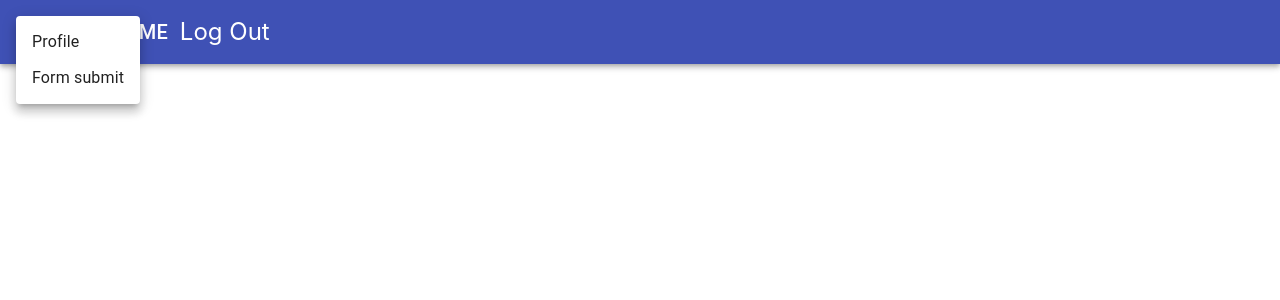
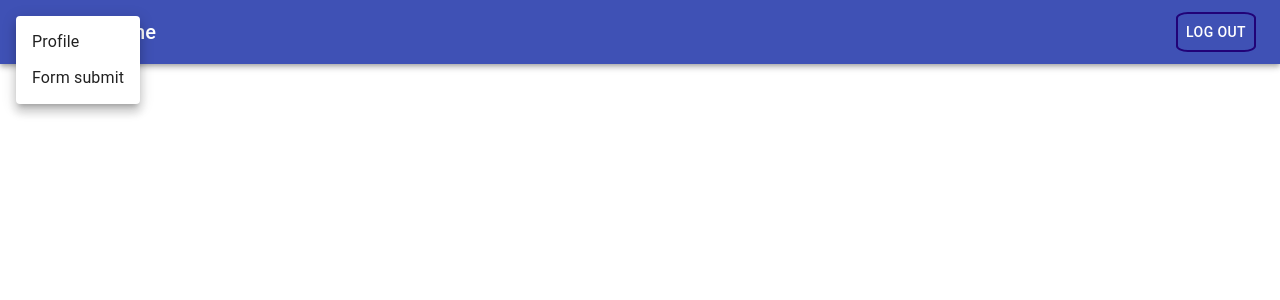
Before and after one commit to 200427-Revature-Training/ken_renelt_p1, a React (Create React App) app in the folder ken_renelt_p1/: page / in a window 1280 px wide. Both pictures are taken after a click on the button "account of current user". Shown: the top 300 px of the page. Built offline with nearby package versions, Linux system fonts and the light colour scheme.

Commit message:
added different nav bar better suited for log out button

```diff
--- /dev/null
+++ b/ken_renelt_p1/src/components/architecture/nav-bar-component/nav-bar.component.css
@@ -0,0 +1,6 @@
+.logOut {
+    display: flex;
+    float: right;
+    border: 2px solid rgb(33, 2, 119);
+    border-radius: 15%;
+}
--- a/ken_renelt_p1/src/components/architecture/nav-bar-component/nav-bar.component.tsx
+++ b/ken_renelt_p1/src/components/architecture/nav-bar-component/nav-bar.component.tsx
@@ -1,8 +1,9 @@
 import React from 'react';
-import { AppBar, Toolbar, Typography, IconButton, makeStyles, Menu, MenuItem } from '@material-ui/core';
+import { AppBar, Toolbar, Typography, IconButton, makeStyles, Menu, MenuItem, Button } from '@material-ui/core';
 import MenuIcon from '@material-ui/icons/Menu';
 import { RouteComponentProps, withRouter } from 'react-router';
 import { User } from '../../../data-models/user-data-model';
+import './nav-bar.component.css';
 
   const useStyles = makeStyles((theme) => ({
     root: {
@@ -11,9 +12,8 @@ const useStyles = makeStyles((theme) => ({
     menuButton: {
       marginRight: theme.spacing(2),
     },
-    logOut:
-    {
-      float: "right"
+    title: {
+      flexGrow: 1,
     },
   }));
 
@@ -39,6 +39,53 @@ export const NavComponent:React.FC<RouteComponentProps> = (props) => {
         }
 
         return (
+          <div className={classes.root}>
+          <AppBar position="static">
+            <Toolbar>
+            <IconButton
+                    aria-label="account of current user"
+                    aria-controls="menu-appbar"
+                    aria-haspopup="true"
+                    onClick={(e: React.MouseEvent<HTMLButtonElement>) => setAnchorEl(e.currentTarget)}
+                    color="inherit"
+                  >
+                    <MenuIcon />
+                  </IconButton>
+                  <Menu
+                    id="menu-appbar"
+                    anchorEl={anchorEl}
+                    anchorOrigin={{
+                      vertical: 'top',
+                      horizontal: 'right',
+                    }}
+                    keepMounted
+                    transformOrigin={{
+                      vertical: 'top',
+                      horizontal: 'right',
+                    }}
+                    open={Boolean(anchorEl)}
+                    onClose={() =>setAnchorEl(null)}
+                  >
+                    <MenuItem onClick={() => props.history.push('/reimbursments')}>Profile</MenuItem>
+                    <MenuItem onClick={() => props.history.push('/form')}>Form submit</MenuItem>
+                  </Menu>
+              <Typography variant="h6" className={classes.title}>
+                Welcome
+              </Typography>
+             <div className="logOut">
+               <Button color="inherit"  onClick={() => logOutButton()} >Log Out</Button>
+             </div>
+            </Toolbar>
+          </AppBar>
+        </div>
+      );
+    }
+
+export default withRouter(NavComponent);
+
+
+
+/*
        <div className={classes.root}>
           <AppBar position="static">
             <Toolbar>
@@ -76,8 +123,8 @@ export const NavComponent:React.FC<RouteComponentProps> = (props) => {
                 <Typography variant="h6" >
                 WELCOME
               </Typography>
+              <div  className="logOut">
                 <IconButton
-                    className="logOut"
                       aria-label="account of current user"
                       aria-controls="menu-appbar"
                       aria-haspopup="true"
@@ -87,10 +134,10 @@ export const NavComponent:React.FC<RouteComponentProps> = (props) => {
                       Log Out
 
                 </IconButton>
+              </div>
             </Toolbar>
           </AppBar>
         </div>
-      );
-    }
 
-export default withRouter(NavComponent);
+
+*/
--- a/ken_renelt_p1/src/components/content/login-component/login.component.tsx
+++ b/ken_renelt_p1/src/components/content/login-component/login.component.tsx
@@ -36,6 +36,7 @@ const useStyles = makeStyles((theme) => ({
   const classes = useStyles();
 
     useEffect(() => {
+      loginUser();
     }, []);
 
     const [view, setView] = useState('LOGIN');
```
Lines whose indentation alone changed are shown as unchanged.
